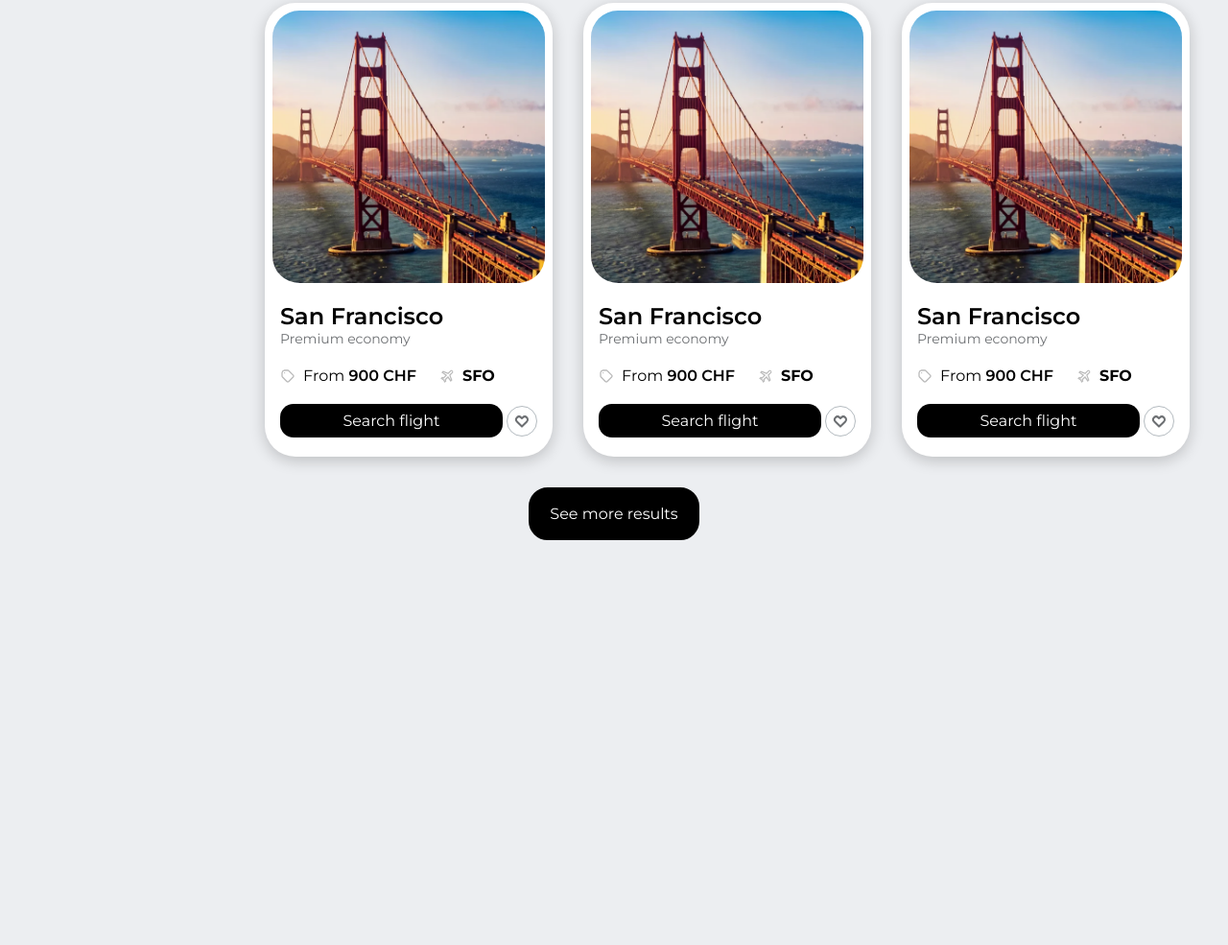
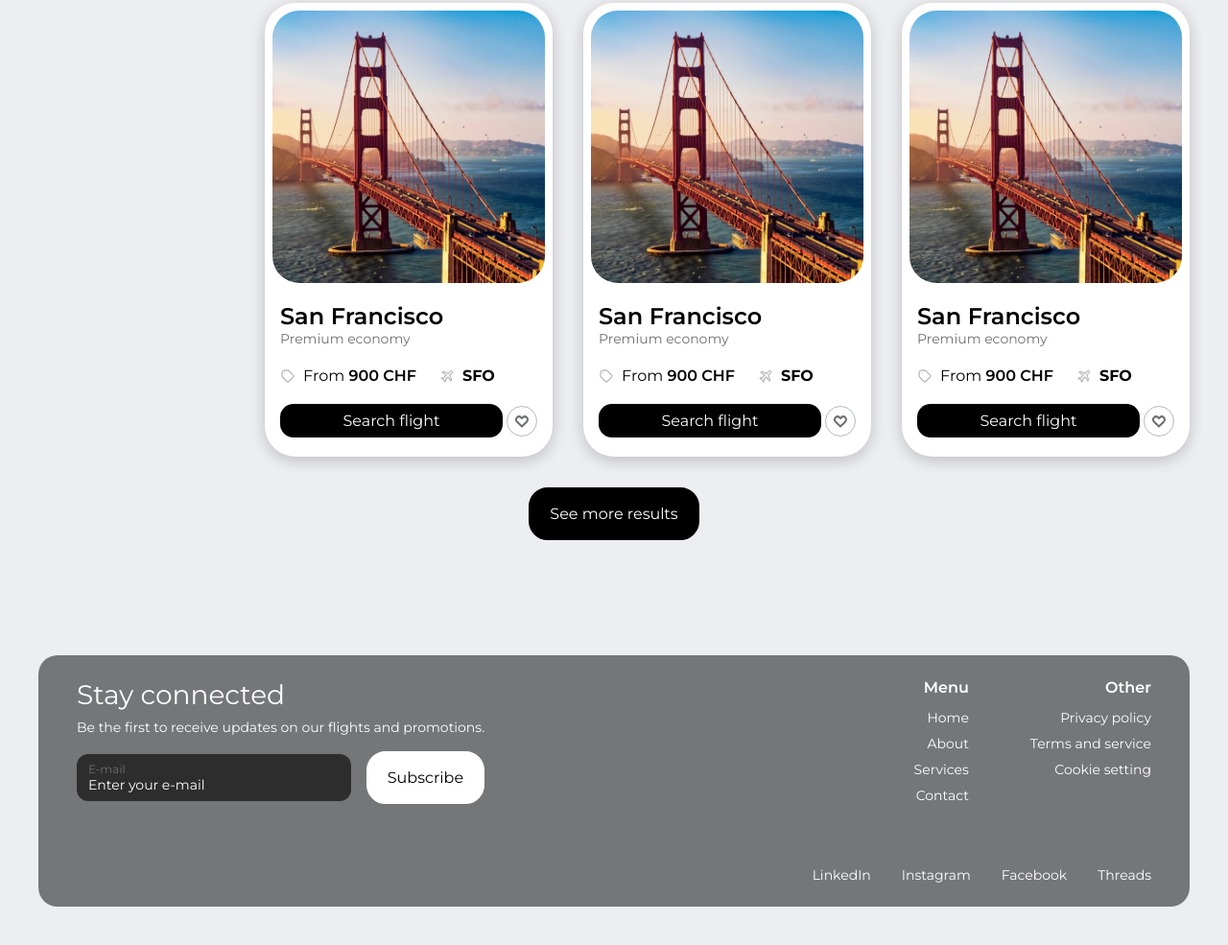
Before and after one commit to HillarylouisXVI/IMD32-v3, a website built with Parcel: page src/index.html in a window 1280 px wide. Shown: the part 1887-2872 px from the top of the page at 96% size. Before the commit the page ends 2530 px from the top, so only its background shows below. Built offline with nearby package versions, Linux system fonts and the light colour scheme.

Commit message:
integration-footer

```diff
--- /dev/null
+++ b/src/Components/footer.html
@@ -0,0 +1,65 @@
+<footer class="footer">
+  <div class="footer__container">
+    <div class="footer__top">
+      <div class="footer__newsletter">
+        <h2 class="footer__title" id="footer-newsletter-title">
+          Stay connected
+        </h2>
+        <p class="footer__text">
+          Be the first to receive updates on our flights and promotions.
+        </p>
+
+        <form
+          class="footer__form"
+          action="#"
+          method="post"
+          aria-labelledby="footer-newsletter-title"
+        >
+          <div class="footer__field">
+            <label class="footer__label" for="newsletter-email">E-mail</label>
+            <input
+              class="footer__input"
+              type="email"
+              id="newsletter-email"
+              name="email"
+              placeholder="Enter your e-mail"
+              autocomplete="email"
+              required
+            />
+          </div>
+          <button class="btn btn-secondary" type="submit">Subscribe</button>
+        </form>
+      </div>
+
+      <div class="footer__navs">
+        <nav class="footer__nav" aria-labelledby="footer-menu-title">
+          <h3 class="footer__nav-title" id="footer-menu-title">Menu</h3>
+          <ul class="footer__list">
+            <li><a class="footer__link" href="#">Home</a></li>
+            <li><a class="footer__link" href="#">About</a></li>
+            <li><a class="footer__link" href="#">Services</a></li>
+            <li><a class="footer__link" href="#">Contact</a></li>
+          </ul>
+        </nav>
+
+        <nav class="footer__nav" aria-labelledby="footer-other-title">
+          <h3 class="footer__nav-title" id="footer-other-title">Other</h3>
+          <ul class="footer__list">
+            <li><a class="footer__link" href="#">Privacy policy</a></li>
+            <li><a class="footer__link" href="#">Terms and service</a></li>
+            <li><a class="footer__link" href="#">Cookie setting</a></li>
+          </ul>
+        </nav>
+      </div>
+    </div>
+
+    <nav class="footer__social" aria-label="Social media">
+      <ul class="footer__list footer__list--inline">
+        <li><a class="footer__link" href="#">LinkedIn</a></li>
+        <li><a class="footer__link" href="#">Instagram</a></li>
+        <li><a class="footer__link" href="#">Facebook</a></li>
+        <li><a class="footer__link" href="#">Threads</a></li>
+      </ul>
+    </nav>
+  </div>
+</footer>
--- a/src/index.html
+++ b/src/index.html
@@ -54,6 +54,8 @@
       </button>
     </main>
 
+    <include src="./Components/footer.html"></include>
+
     <script src="js/main.js" type="module"></script>
   </body>
 </html>
--- a/src/scss/_base.scss
+++ b/src/scss/_base.scss
@@ -38,6 +38,7 @@ body {
   --Primary-0: #fff;
   --Primary-900-50: rgba(0, 0, 0, 0.5);
   --Primary-900-70: rgba(0, 0, 0, 0.7);
+  --Primary-800: #2e2d2d;
   --Primary-0-15: rgba(255, 255, 255, 0.15);
   --Primary-600: #6c6f72;
   --Primary-200: #eceef1;
--- a/src/scss/main.scss
+++ b/src/scss/main.scss
@@ -8,3 +8,4 @@
 @import "modules/_hero";
 @import "modules/_search-summary";
 @import "modules/_results";
+@import "modules/_footer";
--- /dev/null
+++ b/src/scss/modules/_footer.scss
@@ -0,0 +1,142 @@
+.footer {
+  padding: 2.5rem;
+  background: var(--Primary-200);
+  color: var(--Primary-0);
+
+  &__container {
+    display: flex;
+    flex-direction: column;
+    align-items: flex-start;
+    align-self: stretch;
+    gap: 4rem;
+    padding: 1.5rem 2.5rem;
+    border-radius: 1.25rem;
+    background: var(--Primary-900-50);
+  }
+
+  &__top {
+    display: flex;
+    justify-content: space-between;
+    align-items: flex-start;
+    align-self: stretch;
+    gap: 4rem;
+  }
+
+  /* Newsletter */
+  &__newsletter {
+    display: flex;
+    flex-direction: column;
+    gap: 0.5rem;
+  }
+
+  &__title {
+    margin: 0;
+    font-size: 1.75rem;
+    font-weight: 400;
+    line-height: normal;
+  }
+
+  &__text {
+    margin: 0;
+    font-size: 0.875rem;
+    font-weight: 400;
+    line-height: normal;
+  }
+
+  &__form {
+    display: flex;
+    align-items: center;
+    gap: 1rem;
+    margin-top: 0.5rem;
+  }
+
+  &__field {
+    display: flex;
+    flex: 1 1 auto;
+    flex-direction: column;
+    padding: 0.5rem 0.75rem;
+    border-radius: 0.75rem;
+    background: var(--Primary-800);
+
+    &:focus-within {
+      outline: 0.125rem solid var(--Primary-0);
+      outline-offset: 0.125rem;
+    }
+  }
+
+  &__label {
+    font-size: 0.75rem;
+    line-height: normal;
+    color: var(--color-text-secondary);
+  }
+
+  &__input {
+    padding: 0;
+    border: none;
+    background: transparent;
+    color: var(--Primary-0);
+    font-size: 0.875rem;
+    line-height: normal;
+    outline: none;
+
+    &::placeholder {
+      color: var(--Primary-0);
+      opacity: 1;
+    }
+  }
+
+  /* Navigations */
+  &__navs {
+    display: flex;
+    justify-content: flex-end;
+    align-items: flex-start;
+    gap: 4rem;
+  }
+
+  &__nav {
+    display: flex;
+    flex-direction: column;
+    align-items: flex-end;
+    gap: 0.75rem;
+  }
+
+  &__nav-title {
+    margin: 0;
+    font-size: 1rem;
+    font-weight: 600;
+    line-height: normal;
+  }
+
+  &__list {
+    display: flex;
+    flex-direction: column;
+    align-items: flex-end;
+    gap: 0.5rem;
+    margin: 0;
+    padding: 0;
+    list-style: none;
+
+    &--inline {
+      flex-direction: row;
+      align-items: center;
+      gap: 2rem;
+    }
+  }
+
+  &__link {
+    color: var(--Primary-0);
+    font-size: 0.875rem;
+    font-weight: 400;
+    line-height: normal;
+    text-decoration: none;
+
+    &:hover,
+    &:focus-visible {
+      text-decoration: underline;
+    }
+  }
+
+  &__social {
+    align-self: flex-end;
+  }
+}
```
